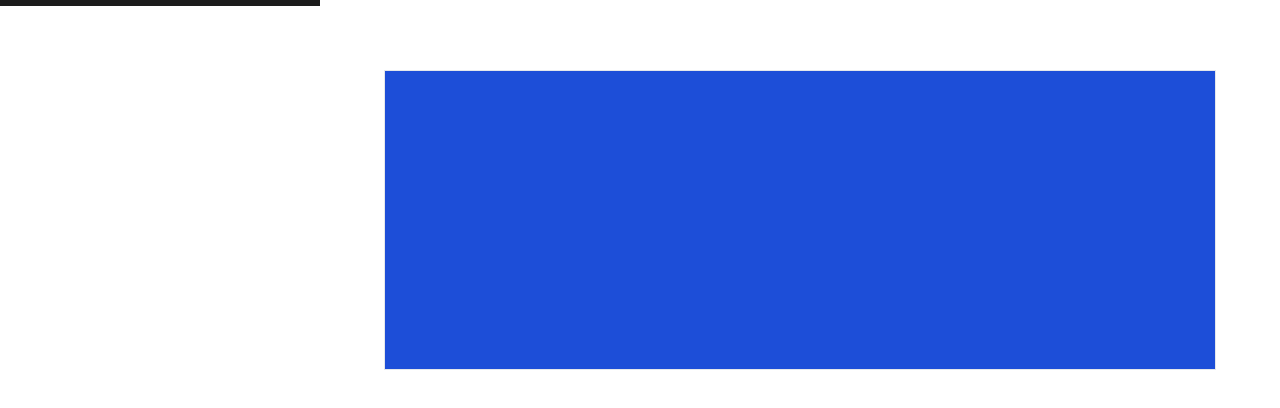
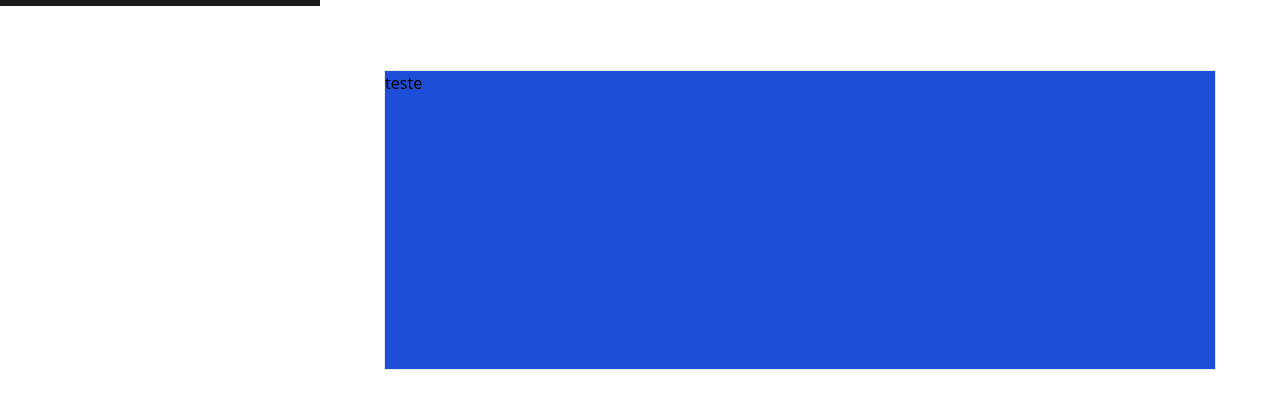
Before and after one commit to guhhh25/Reformed-Portfolio, a Next.js app: page / in a window 1280 px wide. Shown: the part 794-1202 px from the top of the page. Built offline with nearby package versions, Linux system fonts and the light colour scheme.

Commit message:
fix: build

```diff
--- a/src/components/sections/about.tsx
+++ b/src/components/sections/about.tsx
@@ -11,7 +11,7 @@
 
     return (
         <div className='py-16 px-16 bg-white w-full h-[700px]'>
-            <div data-AOS="fade-up" className='flip-left border bg-blue-700 w-full h-[300px]'></div>
+            <div data-AOS="fade-up" className='flip-left border bg-blue-700 w-full h-[300px]'>teste</div>
 
         </div>
     )
```
